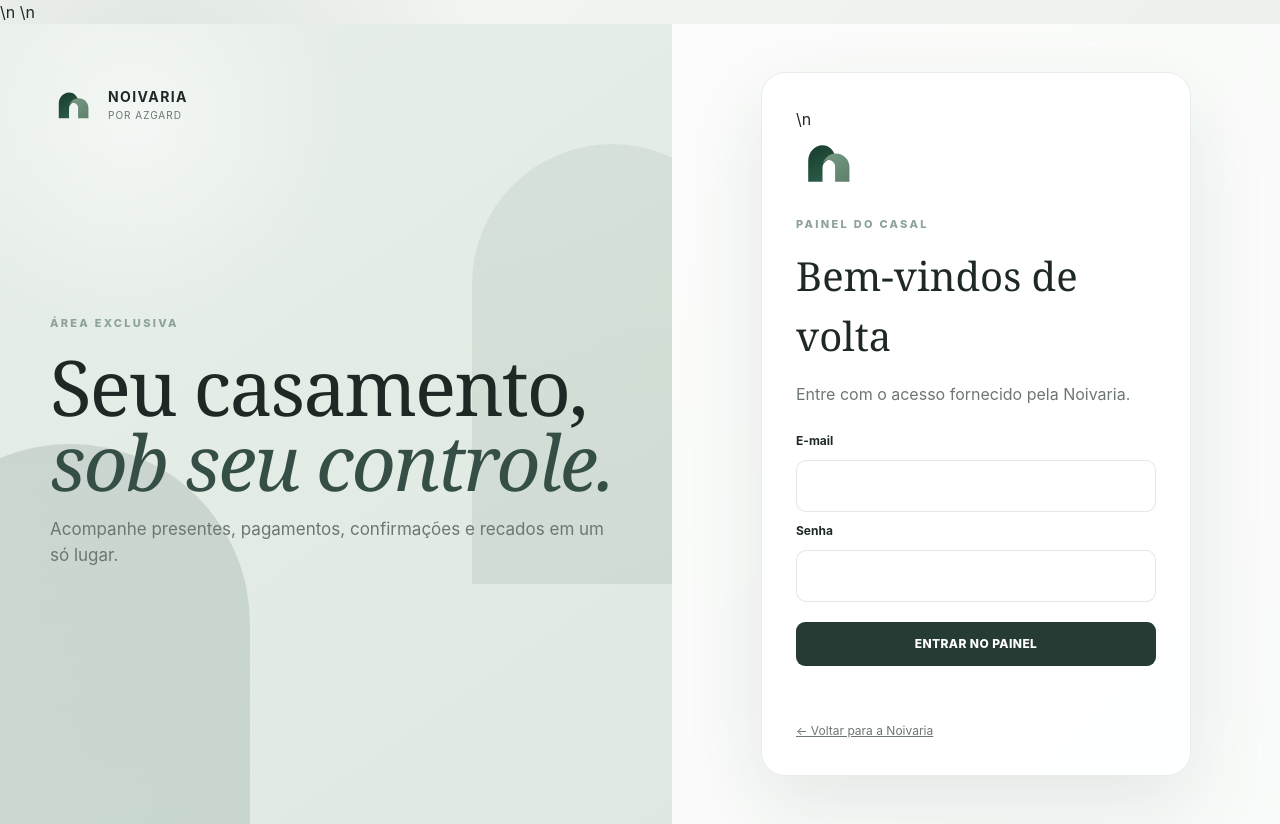
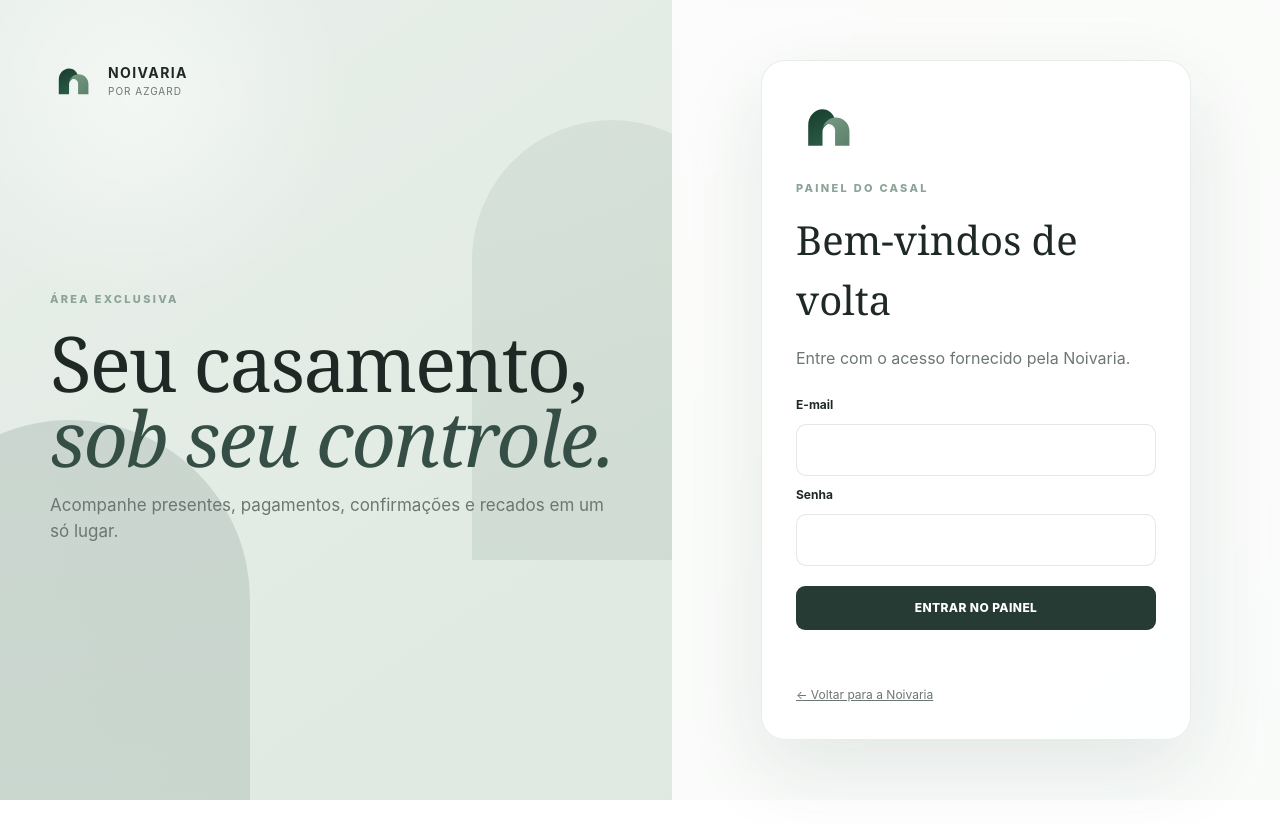
Before and after one commit to projetosph/asgard-wedding-api, a plain HTML site: page frontend/casal-login.html in a window 1280 px wide. After the commit the page ends 800 px from the top, so only its background shows below. Drawn offline with Linux system fonts and the light colour scheme.

Commit message:
Corrige caracteres de quebra de linha no login do casal

```diff
--- a/frontend/casal-login.html
+++ b/frontend/casal-login.html
@@ -3,7 +3,9 @@
 <head>
   <meta charset="UTF-8">
   <meta name="viewport" content="width=device-width, initial-scale=1.0">
-  <meta name="theme-color" content="#214c3a">\n  <title>Área do Casal | Noivaria</title>\n  <link rel="icon" type="image/svg+xml" href="assets/branding/noivaria-logo.svg">
+  <meta name="theme-color" content="#214c3a">
+  <title>Área do Casal | Noivaria</title>
+  <link rel="icon" type="image/svg+xml" href="assets/branding/noivaria-logo.svg">
   <link rel="stylesheet" href="casal.css">
 </head>
 <body class="auth-page">
@@ -20,7 +22,8 @@
       </div>
     </section>
     <section class="login-panel">
-      <div class="login-box">\n        <img class="login-box-logo" src="assets/branding/noivaria-logo.svg" alt="">
+      <div class="login-box">
+        <img class="login-box-logo" src="assets/branding/noivaria-logo.svg" alt="">
         <span class="eyebrow">PAINEL DO CASAL</span>
         <h2>Bem-vindos de volta</h2>
         <p class="muted">Entre com o acesso fornecido pela Noivaria.</p>
```
